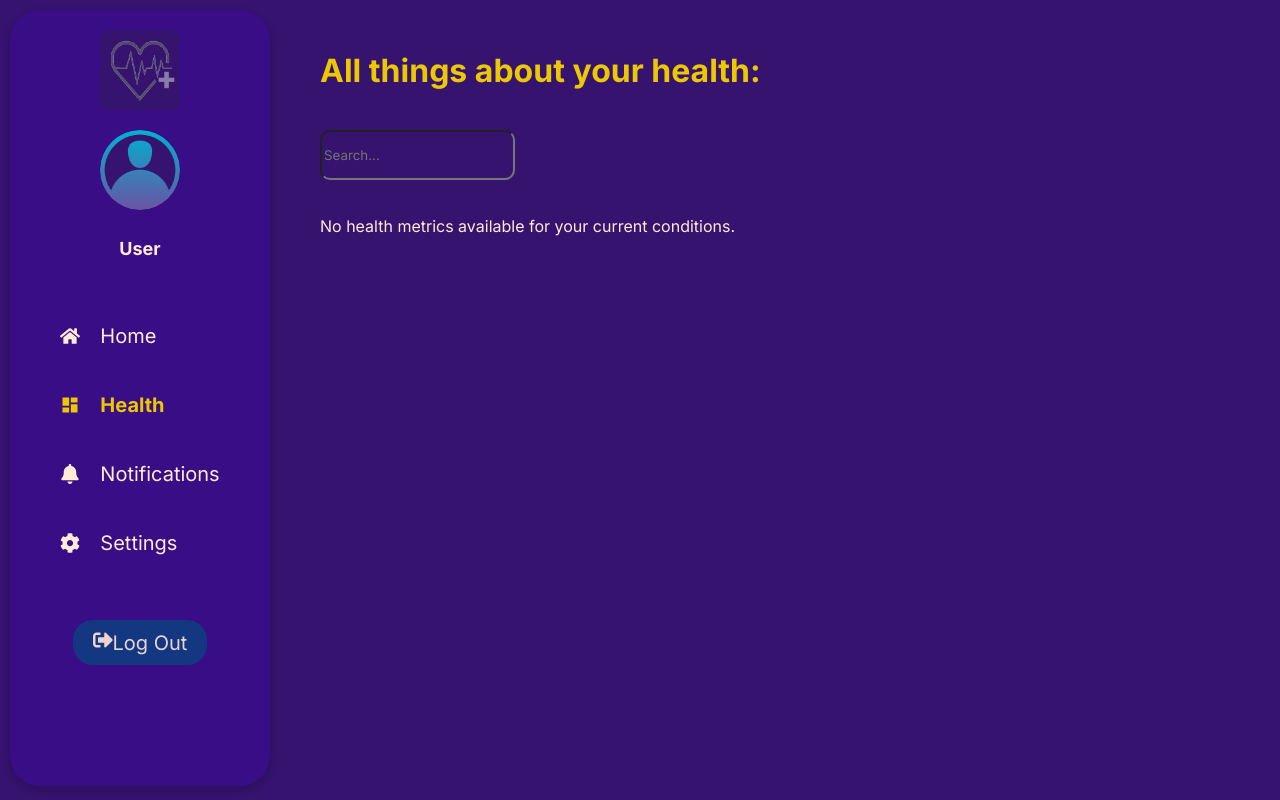
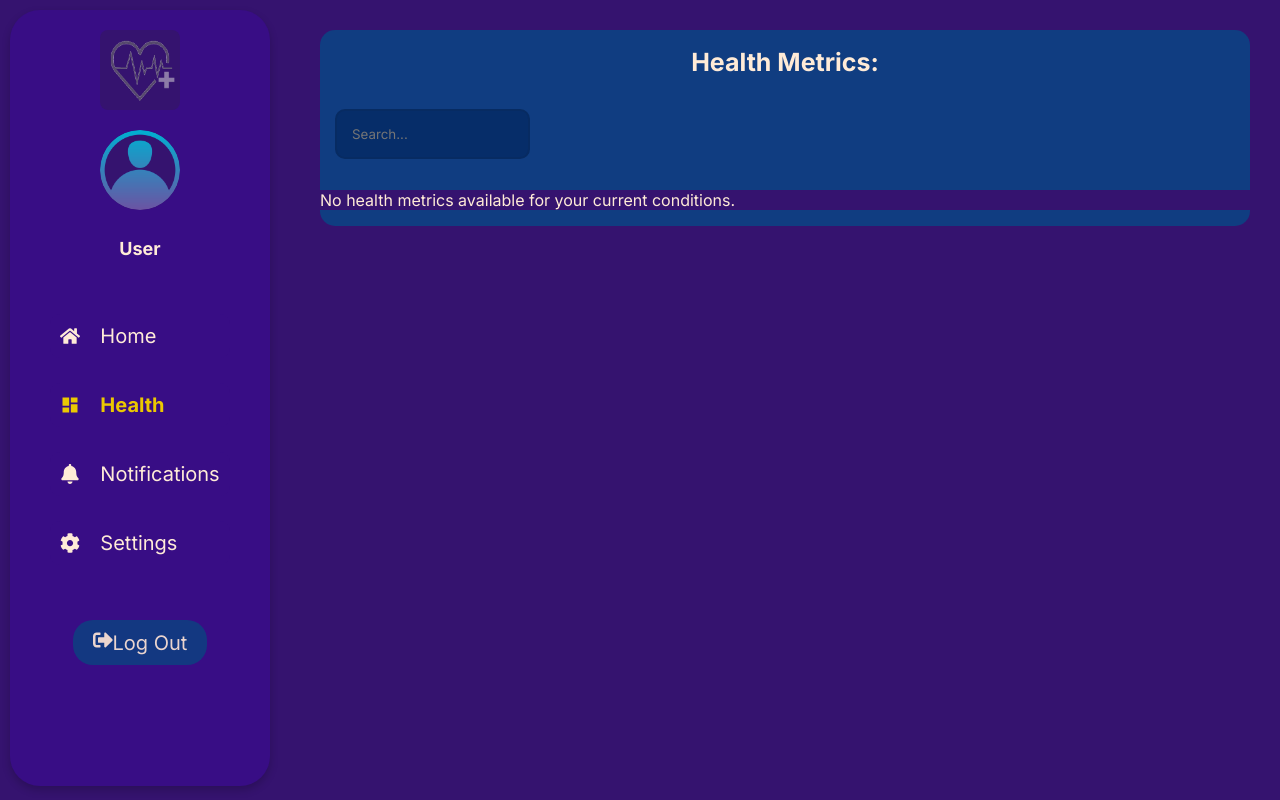
Before and after one commit to MaccccD/Haemophilia-Healthcare-App, a React (Create React App) app: page /HealthMetrics in a window 1280 px wide. Built offline with nearby package versions, Linux system fonts and the light colour scheme; sample sign-in values are in the browser's storage; a web font is replaced by a local one.

Commit message:
App Adjustments Upddate
-Added  code and design adjustments and accessibility stuff.

```diff
--- a/src/Haemophilia Components/BloodTest.jsx
+++ b/src/Haemophilia Components/BloodTest.jsx
@@ -1,6 +1,7 @@
 import React from 'react';
 import { useState, useEffect } from 'react';
 import LoadingScreen from '../Main Components/LoadingScreen';
+import { useNavigate } from 'react-router-dom';
 
 
 function BloodTest() {
@@ -8,6 +9,20 @@ function BloodTest() {
   const [tests, setTests] = useState([]);
   const [latestEntry, setLatestEntry]= useState(null);
   const [loading, setLoading] = useState(false); //loading state to let users now data is being fetched
+   const [nextPage, setNextPage] = useState(false);
+  const [orevPage, setPrevPagge] = useState(false);
+
+  const navigate = useNavigate();
+
+  function NavigateNextPage (){
+   navigate("/ClottingLevels");
+   setNextPage(true);
+  }
+
+  function GoBack(){
+    navigate("/BleedingData");
+    setPrevPagge(true);
+  }
     //so when the component mounts; it retrieves what was the stored bleed count from the bleeding data that was logged in and saved already
   useEffect(()=>{
     const storedBleedLogs = JSON.parse(localStorage.getItem("bleedingLogs") || "[]");
@@ -108,6 +123,11 @@ function BloodTest() {
           </tbody>
         </table>
       )}
+      <br/><br/>
+        <button onClick={GoBack} className='prevBtn'>Previous</button>
+
+        <button onClick={NavigateNextPage} className='nextButton'>Next</button>
+
     </div>
   )
 }
--- a/src/Main Components/Appointments.jsx
+++ b/src/Main Components/Appointments.jsx
@@ -1,9 +1,23 @@
-import React from 'react'
+import React, { useState } from 'react'
 
 function Appointments() {
+  const [appointmentDates , setAppointmentDates] = useState(0);
+  const [appoointemntTime, setAppointmentTime] = useState(0);
+  const [appointmentLocation, setAppointmentLocation] = useState("");
+  const [appointmentAbout, setAppointmentAbout] = useState("");
+
+
+  function appointmentDetails(date, time, location, about){
+
+  }
+
   return (
     <div className='appointments-Container'>
-      <p className='content'>Here are your appointments:</p>
+      <div className='appointments-Holder'>
+        <p className='messages-Text'>Appointments:</p>
+
+
+      </div>
     </div>
   )
 }
--- a/src/Main Components/Messages.jsx
+++ b/src/Main Components/Messages.jsx
@@ -19,7 +19,7 @@ const username = JSON.parse(localStorage.getItem("userDetails")) || { fullNames:
 
 const messagesHolder = [
     { id: 1, sender: "Dr Edwards", time: "just now", message: `Dear ${username.fullNames}, your blood test results have been posted by Dr Edwards.`, image: docImage1},
-    { id: 2, sender: "Dr Baker", time: "just now", message: `Dear ${username.fullNames}, Dr Baker needs your clotting levels logged in.`, image: docImage2},
+    { id: 2, sender: "Dr Baker", time: "15 Mins Agp", message: `Dear ${username.fullNames}, Dr Baker needs your clotting levels logged in.`, image: docImage2},
     { id: 3, sender: "Dr Mathews", time: "yesterday", message: `Dear ${username.fullNames}, please schedule a follow-up appointment.`, image: docImage3 },
     { id: 4, sender: "Dr Mhlongo", time: "2 days ago", message: `Dear ${username.fullNames}, please ensure that your bleeding data.`, image: docImage4 },
     { id: 5, sender: "Dr Zwide", time: "3 days ago", message: `Dear ${username.fullNames}, please advise when you want to come through.`, image: docImage5 },
@@ -37,7 +37,7 @@ const messagesHolder = [
   return (
     <div className='messages-Container'>
       <div className='messages-Holder'>
-          <p className='messages-Text'>Messages</p>
+          <p className='messages-Text'> Messages</p>
           <br/>
              {messageText && (
             <div className='selectedMessage'>
--- a/src/Main Pages/HealthMetrics.jsx
+++ b/src/Main Pages/HealthMetrics.jsx
@@ -60,7 +60,7 @@ function HealthMetrics() {
     ],
 
     "Hypertension" : [
-      {name: "High Blood pressure levels", route: "/HighBloodPressure", image: BloodPressureIcon},
+      {name: "High Blood P. levels", route: "/HighBloodPressure", image: BloodPressureIcon},
       {name: "BP Results", route: "/BPResults", image: TestsResultsIcon}
     ],
 
@@ -95,7 +95,7 @@ function HealthMetrics() {
         >
           <img src= {page.image}
            alt={page.name} className='metric-Image'/>
-           <span>{page.name}</span>
+           <span className='title-Text'>{page.name}</span>
         </button>
       ))
   );
@@ -104,16 +104,18 @@ function HealthMetrics() {
 
   return (
     <div className='health-Container'>
-      <h1 className='heading'>All things about your health:</h1>
+      <div className='health-Card'>
+      <h1 className='health-Text'>Health Metrics:</h1>
        <input type='search' placeholder='Search...' className='search' onChange={HandleSearch}/>
        {selectedConditions.length > 0 && renderButtons().length > 0 ? (
         <div className='buttonsWrapper'>
           {renderButtons()}
         </div>
       ) : (
-        <p className='content'>No health metrics available for your current conditions.</p>
+        <p className='unavailable-Text'>No health metrics available for your current conditions.</p>
       )}
-       </div>
+      </div>
+      </div>
   )
 }
 
--- a/src/Styles/Health.css
+++ b/src/Styles/Health.css
@@ -9,12 +9,36 @@
   display: flex;
   flex-wrap: wrap;
   gap: 30px;
+  background-color:#103D81;
+  opacity: 80%;
+}
+.prevBtn {
+  background-color: #103D81;
+   color: #FFEBD7;
+   border-radius: 25px;
+   width: 100px;
+   height: 50px;
+   border: none;
+   opacity: 100;
+   cursor: pointer;
+}
+.nextButton {
+   background-color: #103D81;
+   color: #FFEBD7;
+   float: inline-end;
+   border-radius: 25px;
+   width: 100px;
+   height: 50px;
+   border: none;
+   opacity: 100;
+   cursor: pointer;
 }
 .bleedingData {
   align-items: center;
-   display: flex;
+  display: flex;
   flex-wrap: wrap;
   justify-content: center;
+  background-color: #062d69;
   color: #FFEBD7;
   border-radius: 25px;
   width: 120px;
@@ -24,14 +48,43 @@
   cursor: pointer;
   font-weight: bold;
   font-size: 15px;
-  opacity: 100;
 }
 .metric-Image {
   width: 100px;
-  height: 100px;
+  background-color: #062d69;
+  height: 80px;
   margin-bottom: 5px;
   border: white;
   border-radius: 20px;
+}
+.title-Text {
+  background-color: #062d69;
+}
+.health-Text {
+  color: #FFEBD7;
+  background-color: #103D81;
+  font-size: 25px;
+  text-align: center;
+  font-weight: bold;
+}
+.search {
+  color: #FFEBD7;
+  background-color: #062d69;
+  border: 2px solid #072B62;
+  width: 195px;
+  height: 50px;
+  border-radius: 10px;
+  padding: 15px;
+  margin: 15px;
+}
+.unavailable-Text {
+  color: #FFEBD7;
+  font-size: 15;
+}
+.health-Card {
+  background-color: #103D81;
+  border-radius: 15px;
+  justify-content: center;
 }
 .bleedingData:hover{
   background-color:#35136F ;
--- a/src/Styles/Home.css
+++ b/src/Styles/Home.css
@@ -60,6 +60,7 @@
 }
 .messages-Holder {
   background-color: #103D81;
+  opacity: 80%;
   border-radius: 15px;
   justify-content: center;
 }
@@ -76,7 +77,7 @@
 .messages-Text {
   color: #FFEBD7;
   background-color: #103D81;
-  font-size: 20px;
+  font-size: 23px;
   text-align: center;
   font-weight: bold;
 }
@@ -116,7 +117,6 @@
  height: 75px;
  border: none;
  z-index: 300;
- opacity: 70%;
  cursor: pointer;
 }
 .messageBtn:hover {
@@ -137,6 +137,12 @@
  text-align: center;
  justify-content: center;
  align-items: center;
+}
+.appointments-Holder {
+  background-color: #103D81;
+  border-radius: 15px;
+  justify-content: center;
+  opacity: 80%;
 }
 .appointments:hover {
   background-color: #09295a;
--- a/src/Styles/Notifications.css
+++ b/src/Styles/Notifications.css
@@ -20,11 +20,12 @@
   background-color: #103D81;
   border-radius: 20px;
   justify-content: center;
+  opacity: 80%;
 }
 .reminders-Text {
   color: #FFEBD7;
   background-color: #103D81;
-  font-size: 20px;
+  font-size: 23px;
   text-align: left;
   padding: 10px;
   font-weight: bold;
```
